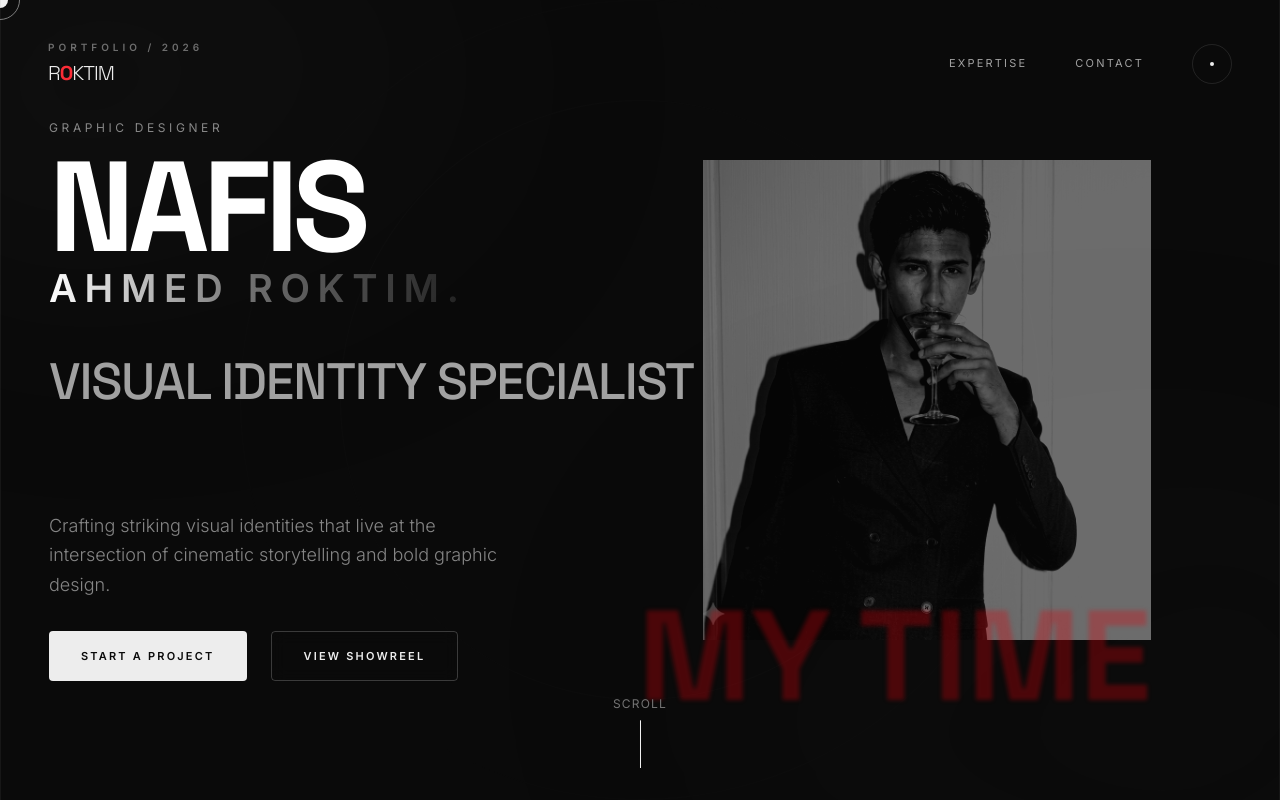
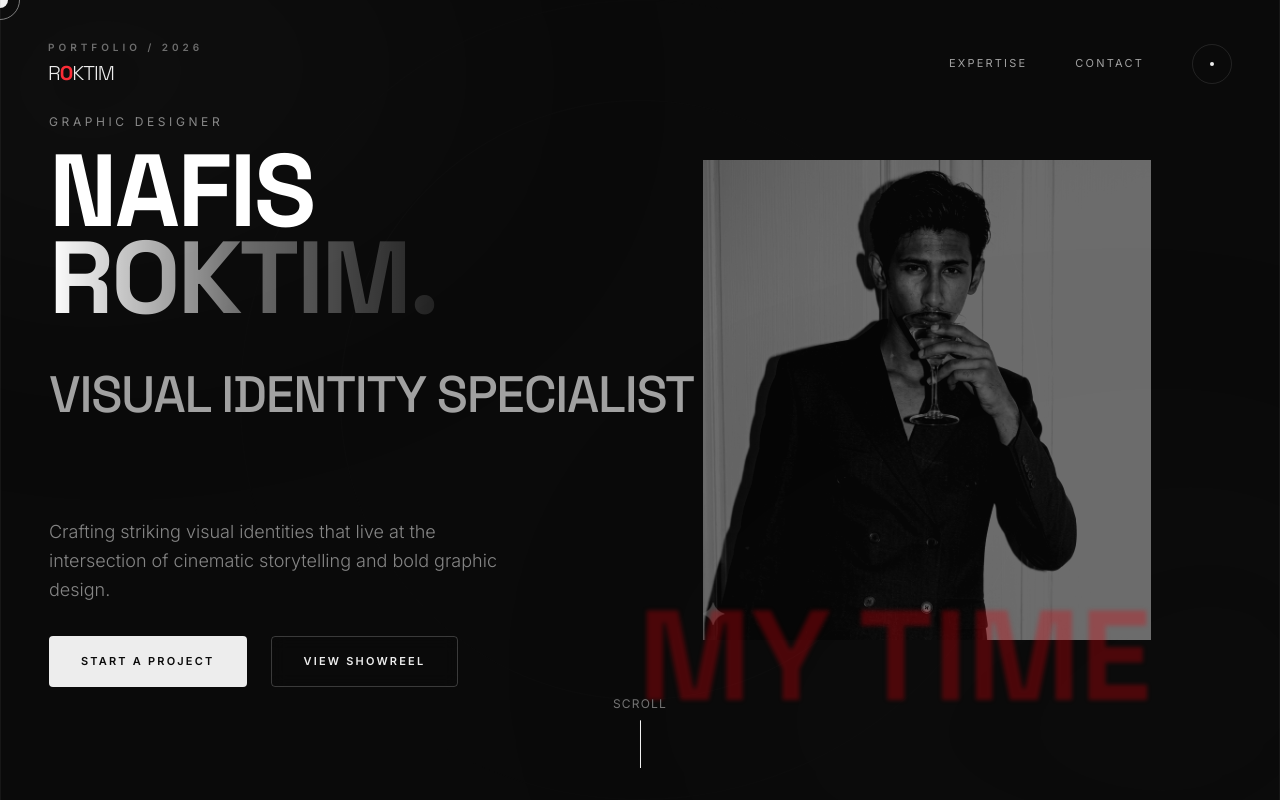
Before and after one commit to roktim2005nafis-dot/Portfolio, a React (Vite) app: page / in a window 1280 px wide. Shown: the top 800 px of the page. Built offline with nearby package versions, Linux system fonts and the light colour scheme.

Commit message:
refactor: Simplify hero section animations
Remove unused state and animation variants from the Hero component. Streamline scroll-based animations for cleaner code and improved performance.

```diff
--- a/src/components/Hero.tsx
+++ b/src/components/Hero.tsx
@@ -1,10 +1,8 @@
 import { motion, useScroll, useTransform } from 'motion/react';
-import { useRef, useState } from 'react';
+import { useRef } from 'react';
 
 export default function Hero() {
   const containerRef = useRef<HTMLDivElement>(null);
-  const [isNameHovered, setIsNameHovered] = useState(false);
-
   const { scrollYProgress } = useScroll({
     target: containerRef,
     offset: ["start start", "end start"],
@@ -12,47 +10,16 @@ export default function Hero() {
 
   const y1 = useTransform(scrollYProgress, [0, 1], [0, 200]);
   const y2 = useTransform(scrollYProgress, [0, 1], [0, -100]);
-  const scrollOpacity = useTransform(scrollYProgress, [0, 0.8], [1, 0]);
-
-  // Determine if it's the first visit to sync with the preloader
-  const isFirstVisit = !sessionStorage.getItem('preloaderPlayed');
-  const baseDelay = isFirstVisit ? 2.5 : 0.2;
-
-  // Framer Motion entrance variants
-  const textContainer = {
-    hidden: { opacity: 0 },
-    visible: {
-      opacity: 1,
-      transition: {
-        staggerChildren: 0.15,
-        delayChildren: baseDelay
-      }
-    }
-  };
-
-  const textItem = {
-    hidden: { opacity: 0, x: -60 },
-    visible: {
-      opacity: 1,
-      x: 0,
-      transition: { duration: 1.2, ease: [0.16, 1, 0.3, 1] }
-    }
-  };
+  const opacity = useTransform(scrollYProgress, [0, 0.8], [1, 0]);
 
   return (
     <section ref={containerRef} className="relative h-screen w-full flex items-center justify-center overflow-hidden bg-transparent">
       {/* Abstract Background Element */}
       <motion.div
-        style={{ y: y1, opacity: scrollOpacity }}
+        style={{ y: y1, opacity }}
         className="absolute right-[10%] top-[20%] w-[40vw] h-[60vh] max-w-md hidden md:block"
       >
-        <motion.div
-          initial={{ opacity: 0, x: 80 }}
-          animate={{ opacity: 1, x: 0 }}
-          transition={{ duration: 1.2, delay: baseDelay + 0.4, ease: [0.16, 1, 0.3, 1] }}
-          className="w-full h-full"
-        >
-          <div className={`w-full h-full relative z-0 grayscale contrast-125 mix-blend-screen scale-x-[-1] transition-all duration-[400ms] ease-in-out ${isNameHovered ? 'opacity-10 blur-xl' : 'opacity-40 blur-0'}`}>
+        <div className="w-full h-full relative z-0 grayscale contrast-125 opacity-40 mix-blend-screen scale-x-[-1]">
           <img
             src="/martini.png"
             alt="moody portrait"
@@ -60,40 +27,39 @@ export default function Hero() {
           />
         </div>
       </motion.div>
-      </motion.div>
 
       <div className="relative z-10 w-full max-w-7xl mx-auto px-6 md:px-12 flex flex-col items-center md:items-start text-center md:text-left">
         <motion.div
-          variants={textContainer}
-          initial="hidden"
-          animate="visible"
-          className="flex flex-col gap-2 relative z-10"
+          initial={{ opacity: 0, y: 50 }}
+          animate={{ opacity: 1, y: 0 }}
+          transition={{ duration: 1, delay: 0.2, ease: [0.16, 1, 0.3, 1] }}
+          className="flex flex-col gap-2"
         >
-          <motion.div variants={textItem} className="flex flex-col gap-2">
-            <span className={`text-[12px] uppercase tracking-[0.3em] mb-2 block transition-all duration-[400ms] ease-in-out ${isNameHovered ? 'text-white/20 blur-sm' : 'text-[#888]'}`}>
+          <motion.span
+            initial={{ opacity: 0, x: -20 }}
+            animate={{ opacity: 1, x: 0 }}
+            transition={{ duration: 0.8, delay: 0.8 }}
+            className="text-[12px] uppercase tracking-[0.3em] text-[#888] mb-2"
+          >
             Graphic Designer
-            </span>
+          </motion.span>
 
-            <div
-              onMouseEnter={() => setIsNameHovered(true)}
-              onMouseLeave={() => setIsNameHovered(false)}
-              className={`relative flex flex-col self-start transition-all duration-[400ms] ease-in-out cursor-default ${isNameHovered ? 'scale-105 drop-shadow-2xl' : 'scale-100'}`}
-              style={{ transformOrigin: 'left center' }}
-            >
-              <h1 className={`font-display font-bold text-[14vw] md:text-[10vw] leading-[0.85] tracking-tighter uppercase transition-all duration-[400ms] ease-in-out ${isNameHovered ? 'text-white font-black' : 'text-white'}`}>
-                Nafis
+          <h1 className="font-display font-bold text-[12vw] md:text-[8vw] leading-[0.85] tracking-tight uppercase text-white">
+            Nafis <br />
+            <span className="text-transparent bg-clip-text bg-gradient-to-r from-white via-white/40 to-white/10">Roktim.</span>
           </h1>
-              <span className={`font-sans font-semibold text-[5vw] md:text-[3vw] leading-none tracking-[0.15em] md:tracking-[0.2em] uppercase text-transparent bg-clip-text transition-all duration-[400ms] ease-in-out mt-1 md:mt-2 ${isNameHovered ? 'bg-gradient-to-r from-white via-white/80 to-white/60' : 'bg-gradient-to-r from-white via-white/40 to-white/10'}`}>
-                Ahmed Roktim.
-              </span>
-            </div>
 
-            <h2 className={`font-display font-medium text-[6vw] md:text-[4vw] leading-none tracking-tight mt-6 md:mt-10 uppercase transition-all duration-[400ms] ease-in-out ${isNameHovered ? 'text-white/20 blur-sm' : 'text-neutral-400'}`}>
+          <h2 className="font-display font-medium text-[6vw] md:text-[4vw] leading-none tracking-tight text-neutral-400 mt-6 md:mt-10 uppercase">
             Visual Identity Specialist
           </h2>
         </motion.div>
 
-          <motion.div variants={textItem} className={`mt-12 md:mt-24 max-w-md transition-all duration-[400ms] ease-in-out ${isNameHovered ? 'opacity-20 blur-sm' : 'opacity-100'}`}>
+        <motion.div
+          initial={{ opacity: 0 }}
+          animate={{ opacity: 1 }}
+          transition={{ duration: 1, delay: 1.2 }}
+          className="mt-12 md:mt-24 max-w-md"
+        >
           <p className="font-sans text-white/50 text-base md:text-lg leading-relaxed font-light">
             Crafting striking visual identities that live at the intersection of cinematic storytelling and bold graphic design.
           </p>
@@ -103,13 +69,12 @@ export default function Hero() {
             <button className="px-8 py-4 border border-white/20 text-[#ededed] text-[11px] font-bold uppercase tracking-[0.2em] rounded-sm backdrop-blur-sm hover:bg-white/5 transition-colors" data-cursor="hover">View Showreel</button>
           </div>
         </motion.div>
-        </motion.div>
       </div>
 
       {/* Floating Red Accent Tagline */}
       <motion.div
         style={{ y: y2 }}
-        className={`absolute bottom-[10%] right-[10%] z-20 pointer-events-none hidden md:block transition-all duration-[400ms] ease-in-out ${isNameHovered ? 'opacity-0 blur-xl' : 'opacity-100 blur-0'}`}
+        className="absolute bottom-[10%] right-[10%] z-20 pointer-events-none hidden md:block"
       >
         <span className="font-display font-bold text-red-600/30 text-8xl md:text-9xl whitespace-nowrap blur-[2px] select-none">
           MY TIME
@@ -118,7 +83,7 @@ export default function Hero() {
 
       {/* Scroll indicator */}
       <motion.div
-        className={`absolute bottom-8 left-1/2 -translate-x-1/2 z-20 flex flex-col items-center gap-2 transition-all duration-[400ms] ease-in-out ${isNameHovered ? 'opacity-0 blur-sm' : 'opacity-100'}`}
+        className="absolute bottom-8 left-1/2 -translate-x-1/2 z-20 flex flex-col items-center gap-2"
         initial={{ opacity: 0 }}
         animate={{ opacity: 1 }}
         transition={{ delay: 2, duration: 1 }}
```
Lines whose indentation alone changed are shown as unchanged.
